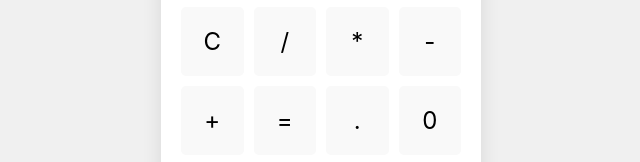
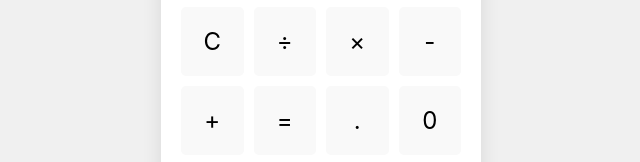
Before and after one commit to danielzhang037-art/Calculator-app-iphone-clone-main, a plain HTML site: page index.html in a window 1280 px wide. Shown: the part 235-397 px from the top of the page, 319-959 px from the left. Drawn offline with Linux system fonts and the light colour scheme.

Commit message:
changed the * and / symbols to normal multiplication and division symbols

```diff
--- a/index.html
+++ b/index.html
@@ -11,8 +11,8 @@
         <input type="text" id="display" disabled>
         <div class="buttons">
             <button class="btn" id="clear">C</button>
-            <button class="btn" id="divide">/</button>
-            <button class="btn" id="multiply">*</button>
+            <button class="btn" id="divide">÷</button>
+            <button class="btn" id="multiply">×</button>
             <button class="btn" id="subtract">-</button>
             <button class="btn" id="add">+</button>
             <button class="btn" id="equals">=</button>
```
